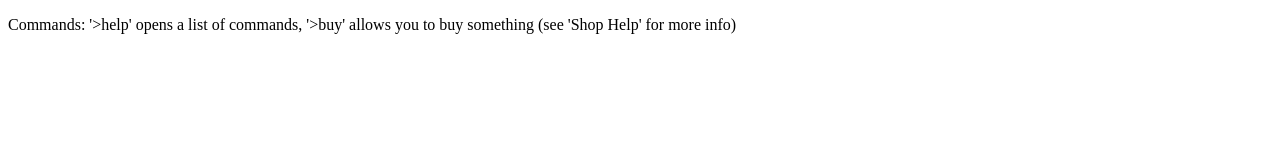
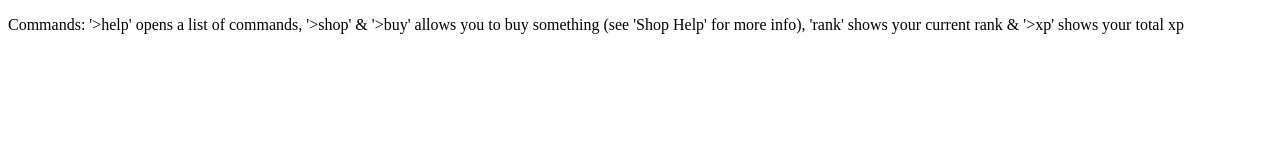
Before and after one commit to CKStudios2018/lvlBot, a website: page docs/help/commands/index.html in a window 1280 px wide. Drawn offline with Linux system fonts and the light colour scheme.

Commit message:
Update index.html

```diff
--- a/docs/help/commands/index.html
+++ b/docs/help/commands/index.html
@@ -4,6 +4,6 @@
     <title>DLB - Shop Help</title>
 </head>
 <body>
-    <p>Commands: '>help' opens a list of commands, '>buy' allows you to buy something (see 'Shop Help' for more info)</p>
+    <p>Commands: '>help' opens a list of commands, '>shop' & '>buy' allows you to buy something (see 'Shop Help' for more info), 'rank' shows your current rank & '>xp' shows your total xp</p>
 </body>
 </html>
```
